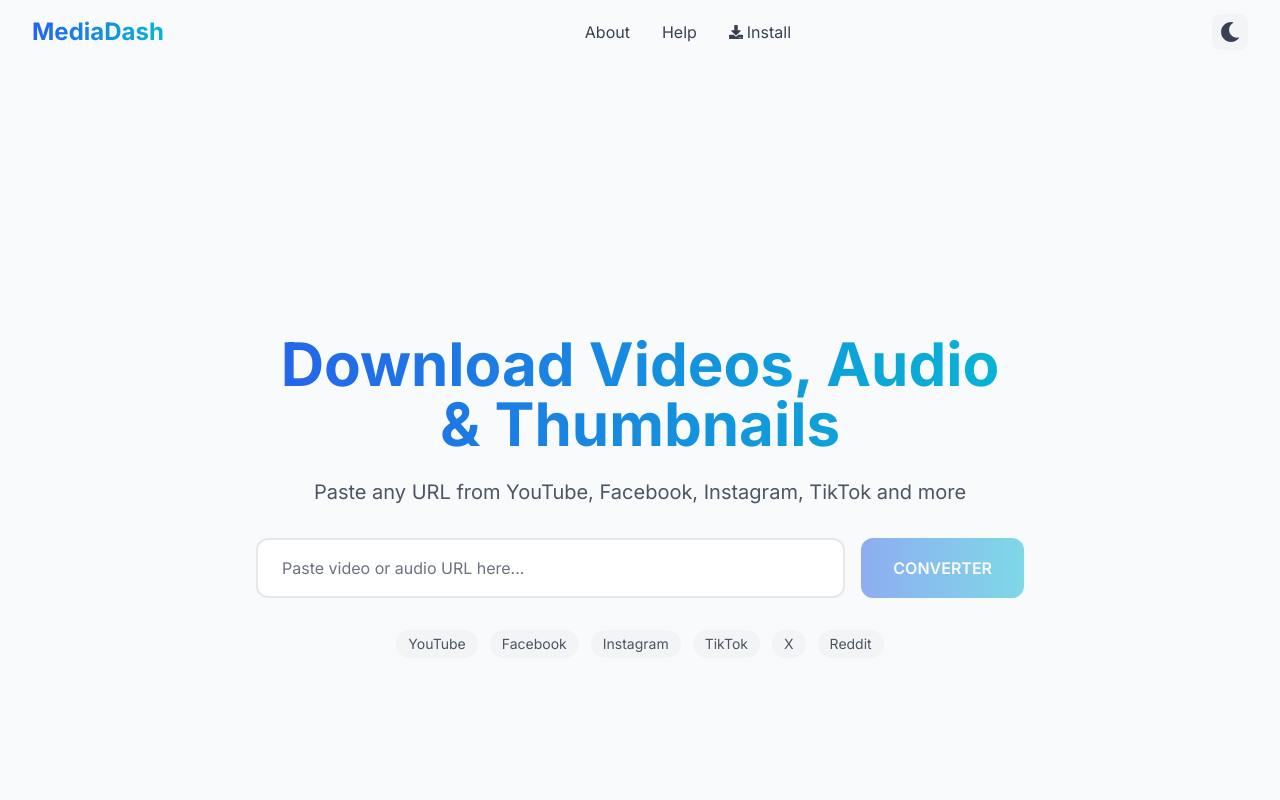
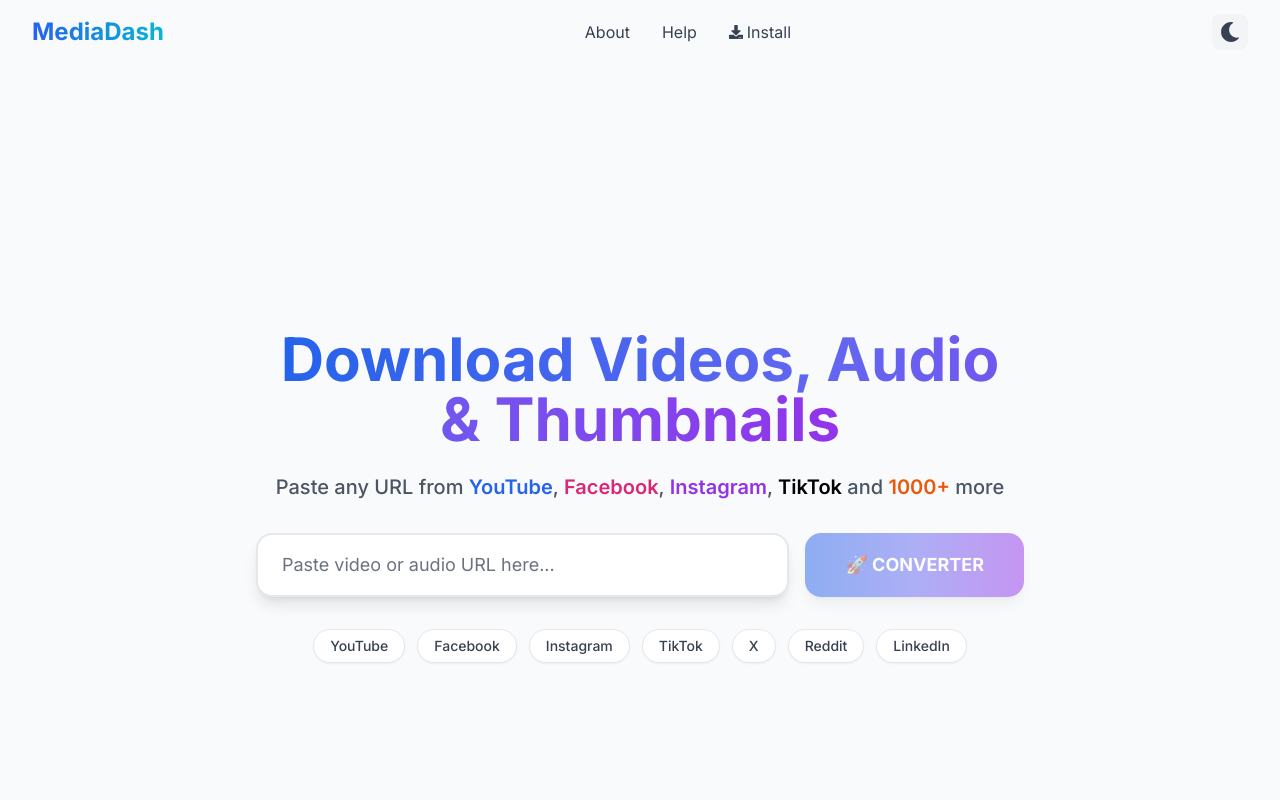
Before and after one commit to amila-sandaruwan-git/MediaDash, a Next.js app: page / in a window 1280 px wide. Shown: the top 800 px of the page. Built offline with nearby package versions, Linux system fonts and the light colour scheme.

Commit message:
style: Improve Herosection added  color scheme for better readability in light and dark mode

```diff
--- a/app/components/HeroSection.tsx
+++ b/app/components/HeroSection.tsx
@@ -1,6 +1,3 @@
-//app/components/HeroSection.tsx
-
-
 'use client'
 
 import { useState } from 'react'
@@ -24,11 +21,13 @@
   return (
     <section className="min-h-screen flex items-center justify-center px-4 pt-16">
       <div className="w-full max-w-3xl mx-auto text-center">
-        <h1 className="text-4xl md:text-5xl lg:text-6xl font-bold mb-6 bg-gradient-to-r from-blue-600 to-cyan-500 bg-clip-text text-transparent">
-          Download Videos, Audio & Thumbnails
+        <h1 className="text-4xl md:text-5xl lg:text-6xl font-bold mb-6">
+          <span className="bg-gradient-to-r from-blue-600 via-indigo-500 to-purple-600 dark:from-blue-400 dark:via-indigo-400 dark:to-purple-400 bg-clip-text text-transparent">
+            Download Videos, Audio & Thumbnails
+          </span>
         </h1>
-        <p className="text-lg md:text-xl text-gray-600 dark:text-gray-300 mb-8">
-          Paste any URL from YouTube, Facebook, Instagram, TikTok and more
+        <p className="text-lg md:text-xl text-gray-600 dark:text-gray-300 mb-8 font-medium">
+          Paste any URL from <span className="text-blue-600 dark:text-blue-400 font-semibold">YouTube</span>, <span className="text-pink-600 dark:text-pink-400 font-semibold">Facebook</span>, <span className="text-purple-600 dark:text-purple-400 font-semibold">Instagram</span>, <span className="text-black dark:text-white font-semibold">TikTok</span> and <span className="text-orange-600 dark:text-orange-400 font-semibold">1000+</span> more
         </p>
 
         <form onSubmit={handleSubmit} className="flex flex-col sm:flex-row gap-4">
@@ -37,13 +36,13 @@
             placeholder="Paste video or audio URL here..."
             value={url}
             onChange={(e) => setUrl(e.target.value)}
-            className="flex-1 px-6 py-4 rounded-xl bg-white dark:bg-gray-800 border-2 border-gray-200 dark:border-gray-700 focus:border-blue-500 dark:focus:border-blue-400 outline-none transition-colors text-gray-900 dark:text-white placeholder-gray-500 dark:placeholder-gray-400"
+            className="flex-1 px-6 py-4 rounded-2xl bg-white dark:bg-gray-800 border-2 border-gray-200 dark:border-gray-700 focus:border-blue-500 dark:focus:border-blue-400 focus:ring-4 focus:ring-blue-500/20 dark:focus:ring-blue-400/20 outline-none transition-all duration-300 text-gray-900 dark:text-white placeholder-gray-500 dark:placeholder-gray-400 text-lg shadow-lg hover:shadow-xl"
             required
           />
           <button
             type="submit"
             disabled={isLoading || !url.trim()}
-            className="px-8 py-4 bg-gradient-to-r from-blue-600 to-cyan-500 text-white font-semibold rounded-xl hover:opacity-90 transition-opacity disabled:opacity-50 disabled:cursor-not-allowed flex items-center justify-center gap-2"
+            className="px-10 py-4 bg-gradient-to-r from-blue-600 via-indigo-500 to-purple-600 hover:from-blue-500 hover:via-indigo-400 hover:to-purple-500 text-white font-bold rounded-2xl transition-all duration-300 disabled:opacity-50 disabled:cursor-not-allowed flex items-center justify-center gap-3 text-lg shadow-lg hover:shadow-xl hover:scale-105 transform"
           >
             {isLoading ? (
               <>
@@ -51,14 +50,17 @@
                 Converting...
               </>
             ) : (
-              'CONVERTER'
+              '🚀 CONVERTER'
             )}
           </button>
         </form>
 
         <div className="mt-8 flex flex-wrap justify-center gap-3">
-          {['YouTube', 'Facebook', 'Instagram', 'TikTok', 'X', 'Reddit'].map((site) => (
-            <span key={site} className="px-3 py-1 bg-gray-100 dark:bg-gray-800 rounded-full text-sm text-gray-600 dark:text-gray-300">
+          {['YouTube', 'Facebook', 'Instagram', 'TikTok', 'X', 'Reddit', 'LinkedIn'].map((site) => (
+            <span
+              key={site}
+              className="px-4 py-1.5 bg-white dark:bg-gray-800 border border-gray-200 dark:border-gray-700 rounded-full text-sm font-medium text-gray-700 dark:text-gray-300 shadow-sm hover:shadow-md transition-all duration-200 hover:scale-105"
+            >
               {site}
             </span>
           ))}
```
